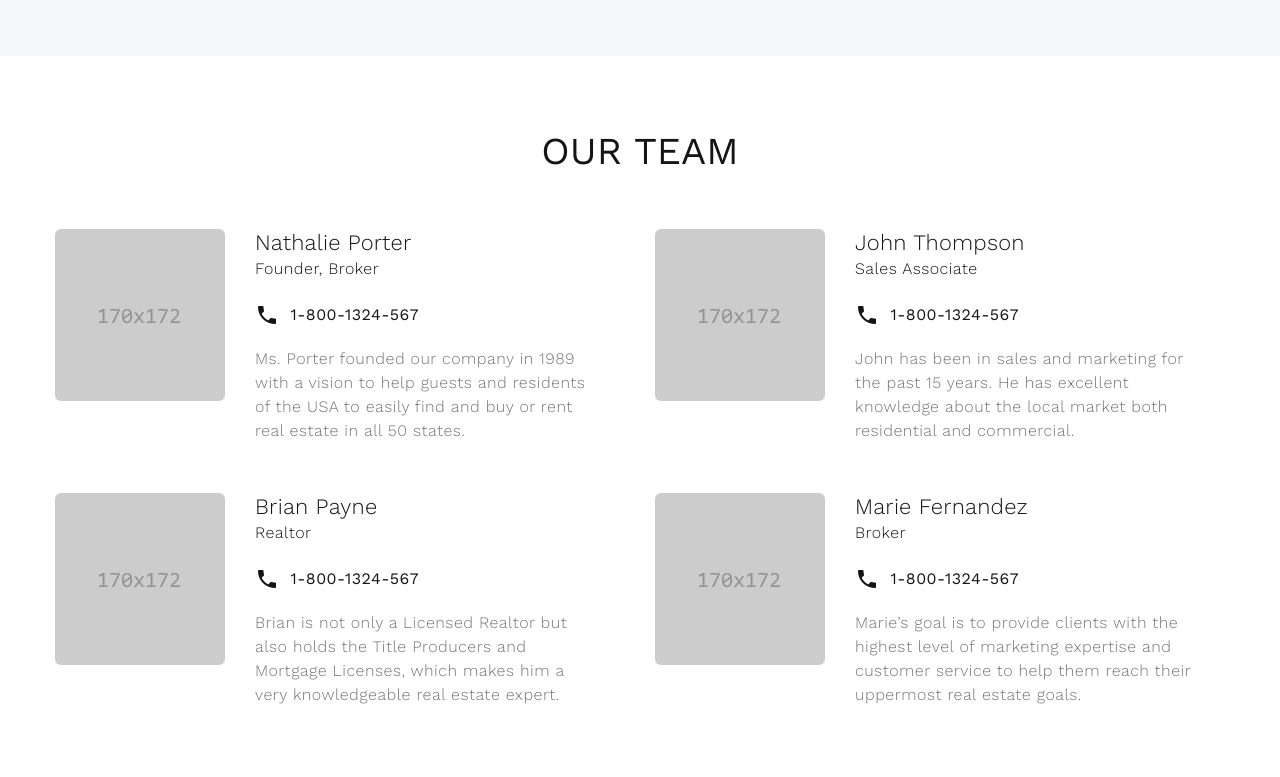
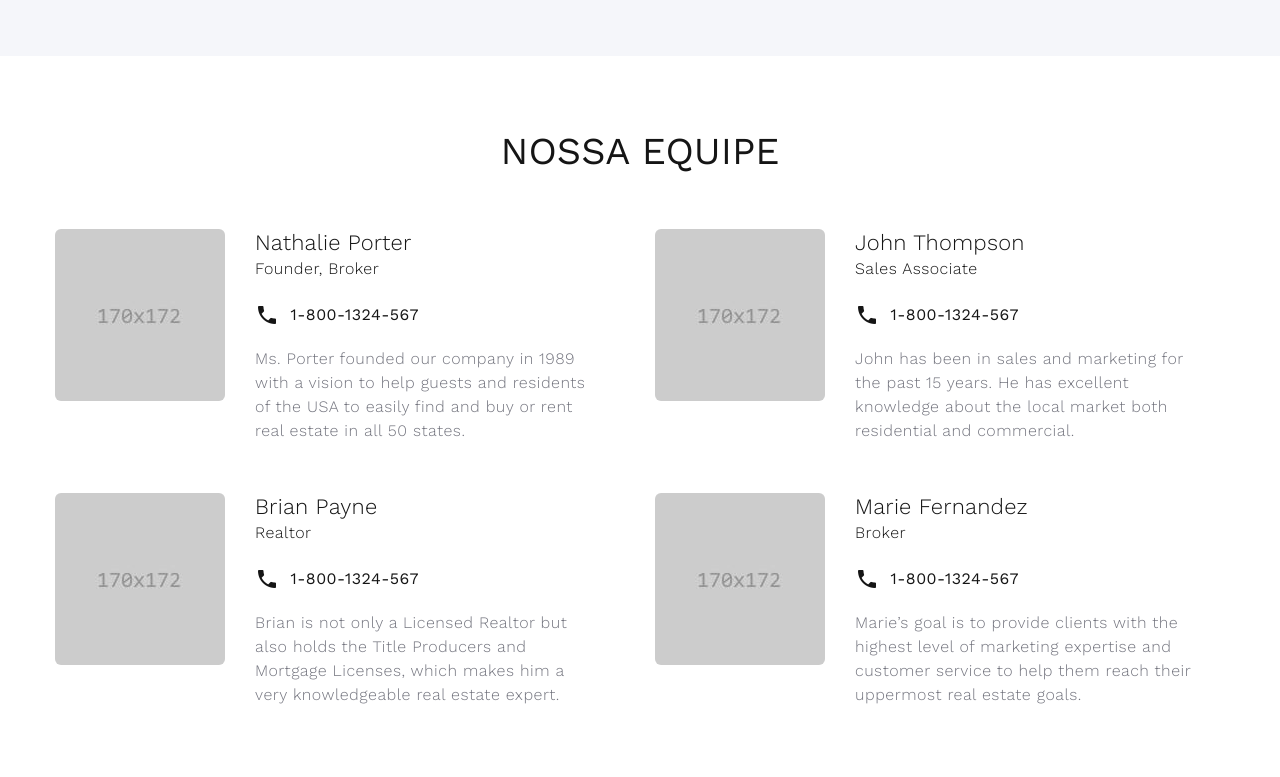
Before and after one commit to Dann014/Projeto-SENAC, a plain HTML site: page about-us.html in a window 1280 px wide. Shown: the part 1360-2137 px from the top of the page. Drawn offline with nearby package versions, Linux system fonts and the light colour scheme.

Commit message:
nossa equipe

```diff
--- a/about-us.html
+++ b/about-us.html
@@ -158,7 +158,7 @@
       </section>
       <section class="section novi-background section-lg text-center">
         <div class="container">
-          <h3 class="text-uppercase wow-outer"><span class="wow slideInUp">Our Team</span></h3>
+          <h3 class="text-uppercase wow-outer"><span class="wow slideInUp">Nossa Equipe</span></h3>
           <div class="row row-50 row-xxl-70 justify-content-center justify-content-lg-start">
             <div class="col-md-10 col-lg-6 wow-outer">
               <!-- Profile Creative-->
@@ -223,7 +223,7 @@
           </div>
         </div>
       </section>
-      <!-- Page Footer--><a class="banner" href="https://www.templatemonster.com/intense-multipurpose-html-template.html" target="_blank"><img src="images/intense_big_02.jpg" alt=""/></a>
+      <!-- Page Footer-->
             <footer class="section novi-background footer-advanced bg-gray-700">
               <div class="footer-advanced-main">
                 <div class="container">
```
